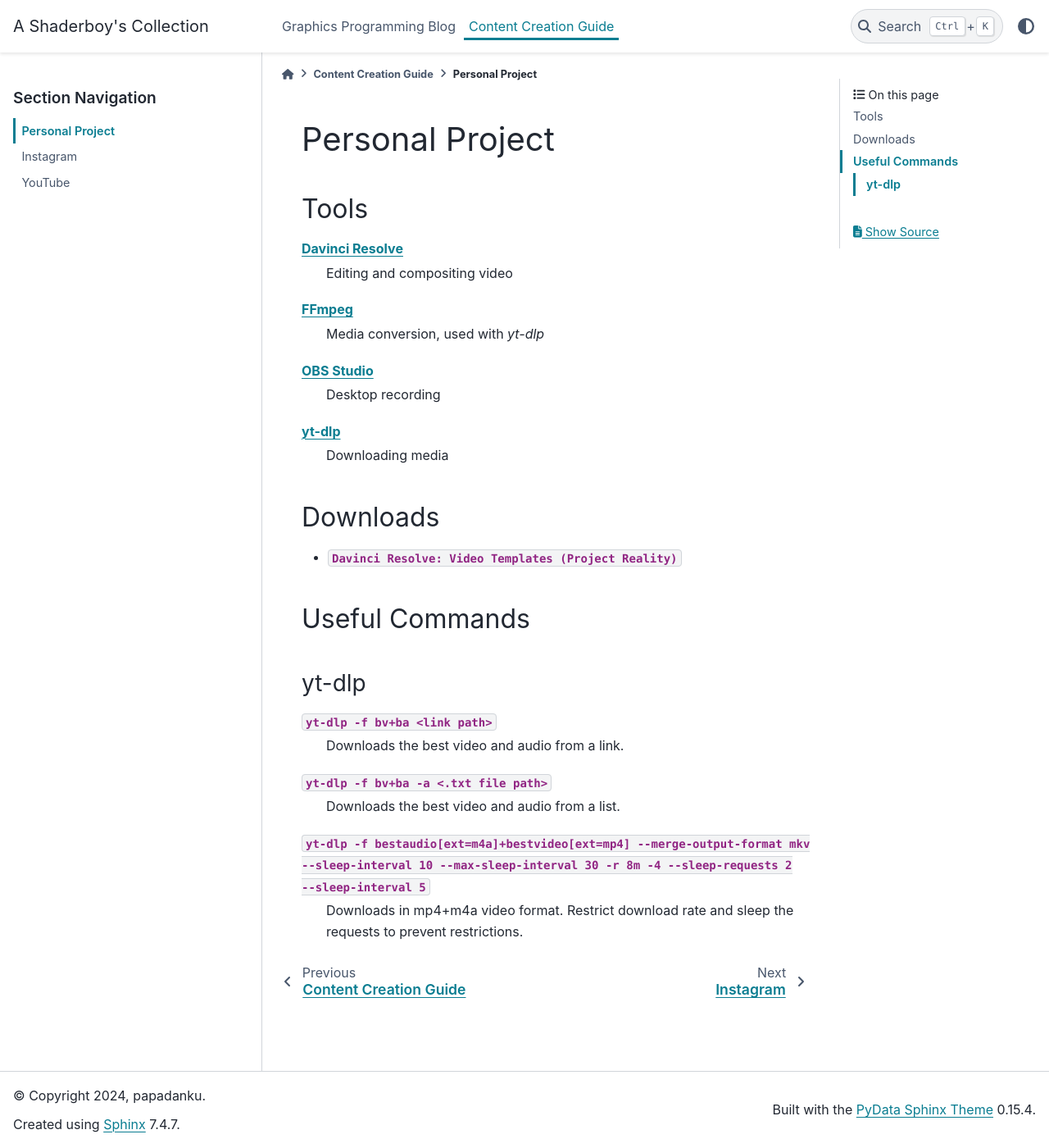
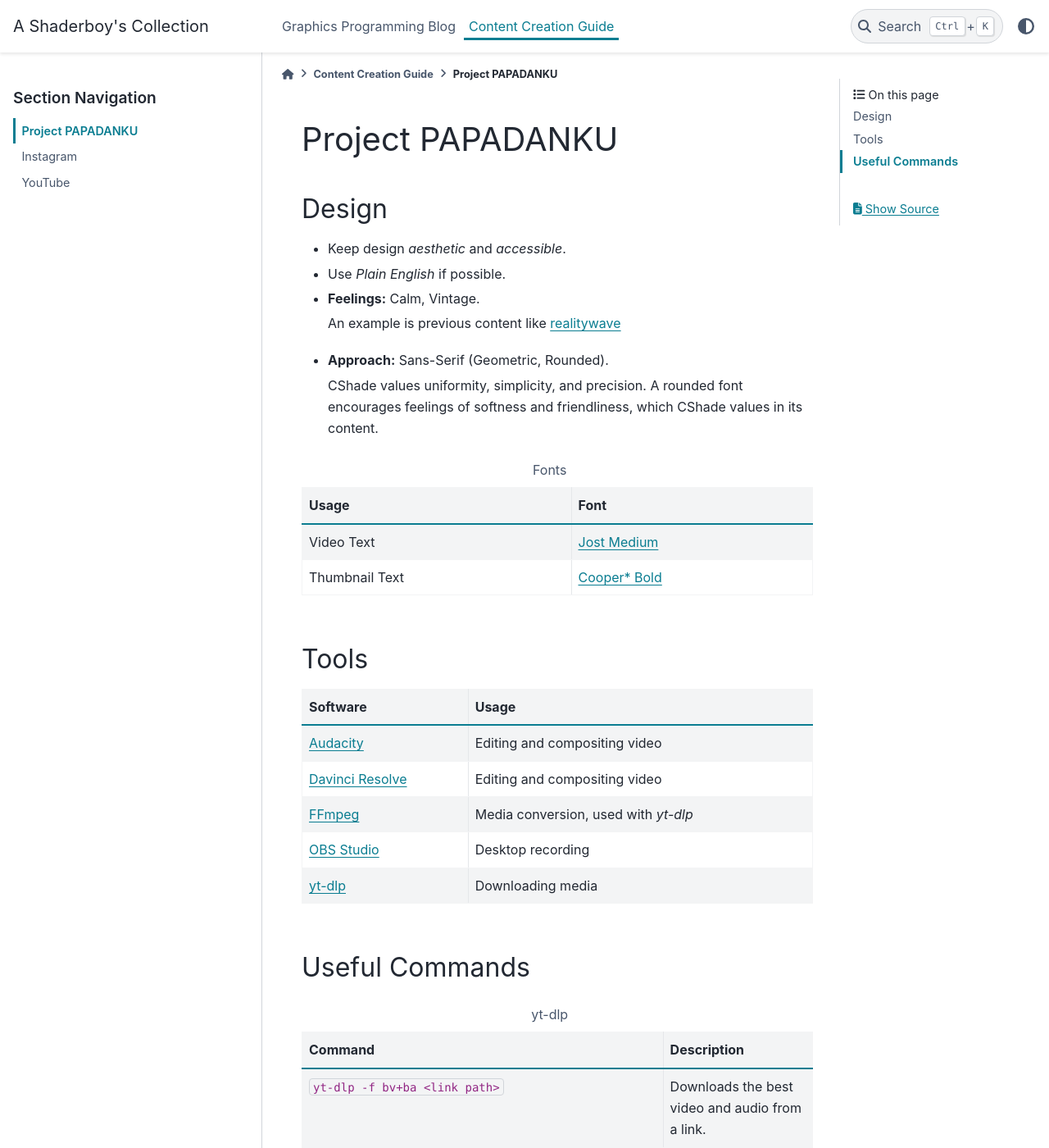
Before and after one commit to papadanku/papadanku.github.io, a Sphinx documentation site: the page built from doc/source/social/project.rst, in a window 1280 px wide and 1400 px high. Shown: the whole window at 82% size. Built offline with Sphinx 7.4.7 and the PyData theme 0.15.4, drawn with Linux system fonts in a browser that asks for light colours.

Commit message:
Updated Social Media pages

```diff
--- a/doc/source/social/project.rst
+++ b/doc/source/social/project.rst
@@ -1,33 +1,60 @@
 
-Personal Project
-================
+Project PAPADANKU
+=================
+
+Design
+------
+
+- Keep design *aesthetic* and *accessible*.
+- Use *Plain English* if possible.
+- **Feelings:** Calm, Vintage.
+
+  An example is previous content like `realitywave <https://www.youtube.com/watch?v=QfLXRnAuV0g>`_
+
+- **Approach:** Sans-Serif \(Geometric, Rounded\).
+
+  CShade values uniformity, simplicity, and precision. A rounded font encourages feelings of softness and friendliness, which CShade values in its content.
+
+.. list-table:: Fonts
+  :header-rows: 1
+
+  * - Usage
+    - Font
+  * - Video Text
+    - `Jost Medium <https://fonts.google.com/specimen/Jost>`_
+  * - Thumbnail Text
+    - `Cooper* Bold <https://indestructibletype.com/Cooper/index.html>`_
 
 Tools
 -----
 
-`Davinci Resolve <https://www.blackmagicdesign.com/products/davinciresolve>`_
-   Editing and compositing video
-`FFmpeg <https://ffmpeg.org/>`_
-   Media conversion, used with `yt-dlp`
-`OBS Studio <https://obsproject.com/>`_
-   Desktop recording
-`yt-dlp <https://github.com/yt-dlp/yt-dlp>`_
-   Downloading media
+.. list-table::
+   :header-rows: 1
 
-Downloads
----------
-
-- :download:`Davinci Resolve: Video Templates (Project Reality) <../../_downloads/Video Templates (Project Reality).drp>`
+   * - Software
+     - Usage
+   * - `Audacity <https://www.audacityteam.org/>`_
+     - Editing and compositing video
+   * - `Davinci Resolve <https://www.blackmagicdesign.com/products/davinciresolve>`_
+     - Editing and compositing video
+   * - `FFmpeg <https://ffmpeg.org/>`_
+     - Media conversion, used with `yt-dlp`
+   * - `OBS Studio <https://obsproject.com/>`_
+     - Desktop recording
+   * - `yt-dlp <https://github.com/yt-dlp/yt-dlp>`_
+     - Downloading media
 
 Useful Commands
 ---------------
 
-yt-dlp
-^^^^^^
+.. list-table:: yt-dlp
+   :header-rows: 1
 
-``yt-dlp -f bv+ba <link path>``
-   Downloads the best video and audio from a link.
-``yt-dlp -f bv+ba -a <.txt file path>``
-   Downloads the best video and audio from a list.
-``yt-dlp -f bestaudio[ext=m4a]+bestvideo[ext=mp4] --merge-output-format mkv --sleep-interval 10 --max-sleep-interval 30 -r 8m -4 --sleep-requests 2 --sleep-interval 5``
-   Downloads in mp4+m4a video format. Restrict download rate and sleep the requests to prevent restrictions.
+   * - Command
+     - Description
+   * - ``yt-dlp -f bv+ba <link path>``
+     - Downloads the best video and audio from a link.
+   * - ``yt-dlp -f bv+ba -a <.txt file path>``
+     - Downloads the best video and audio from a list.
+   * - ``yt-dlp -f bestaudio[ext=m4a]+bestvideo[ext=mp4] --merge-output-format mkv --sleep-interval 10 --max-sleep-interval 30 -r 8m -4 --sleep-requests 2 --sleep-interval 5``
+     - Downloads in mp4+m4a video format. Restrict download rate and sleep the requests to prevent restrictions.
```
Also changed, not shown: doc/source/social/instagram.rst (+6 -15 lines), doc/source/social/youtube.rst (+7 -7 lines), 1 other file.
